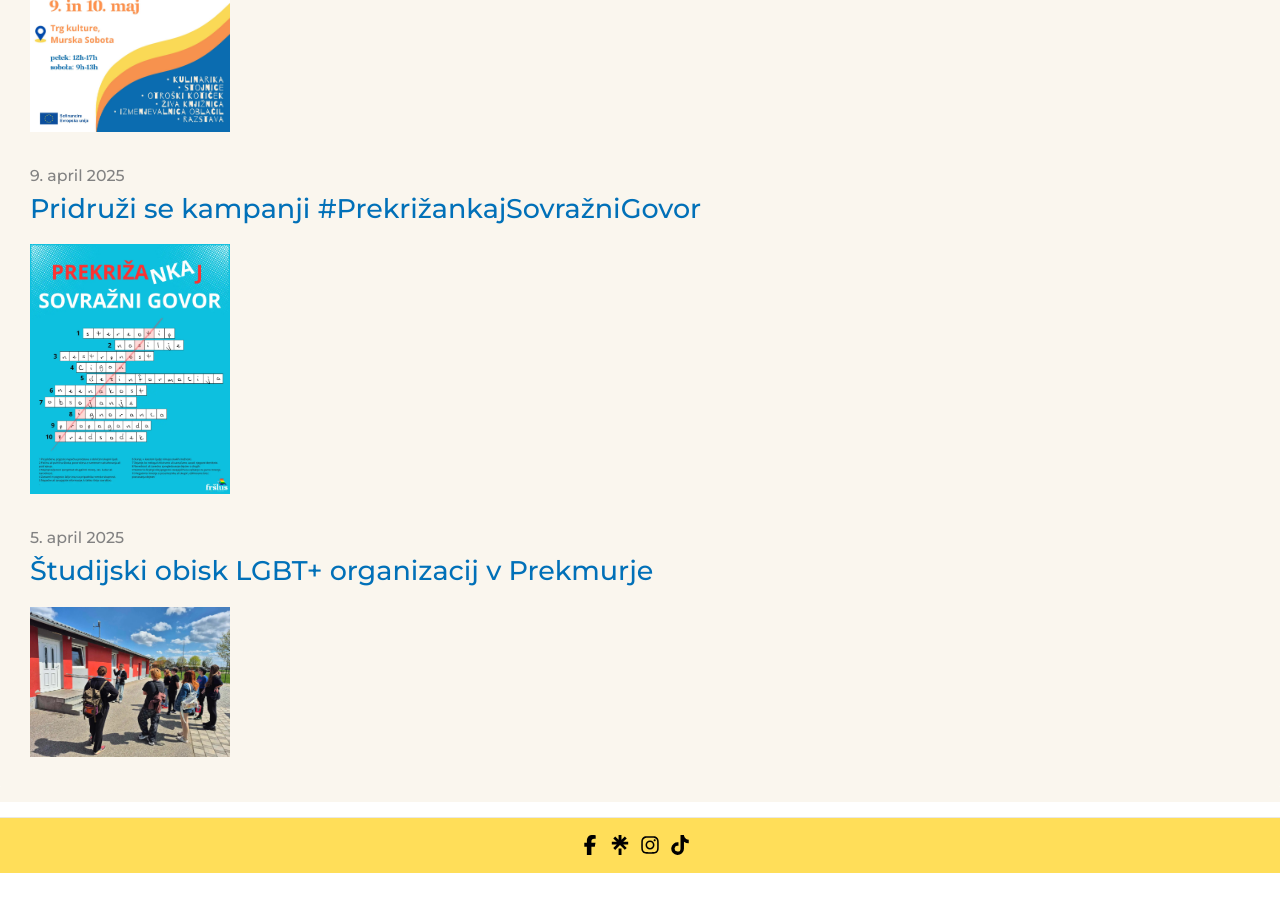
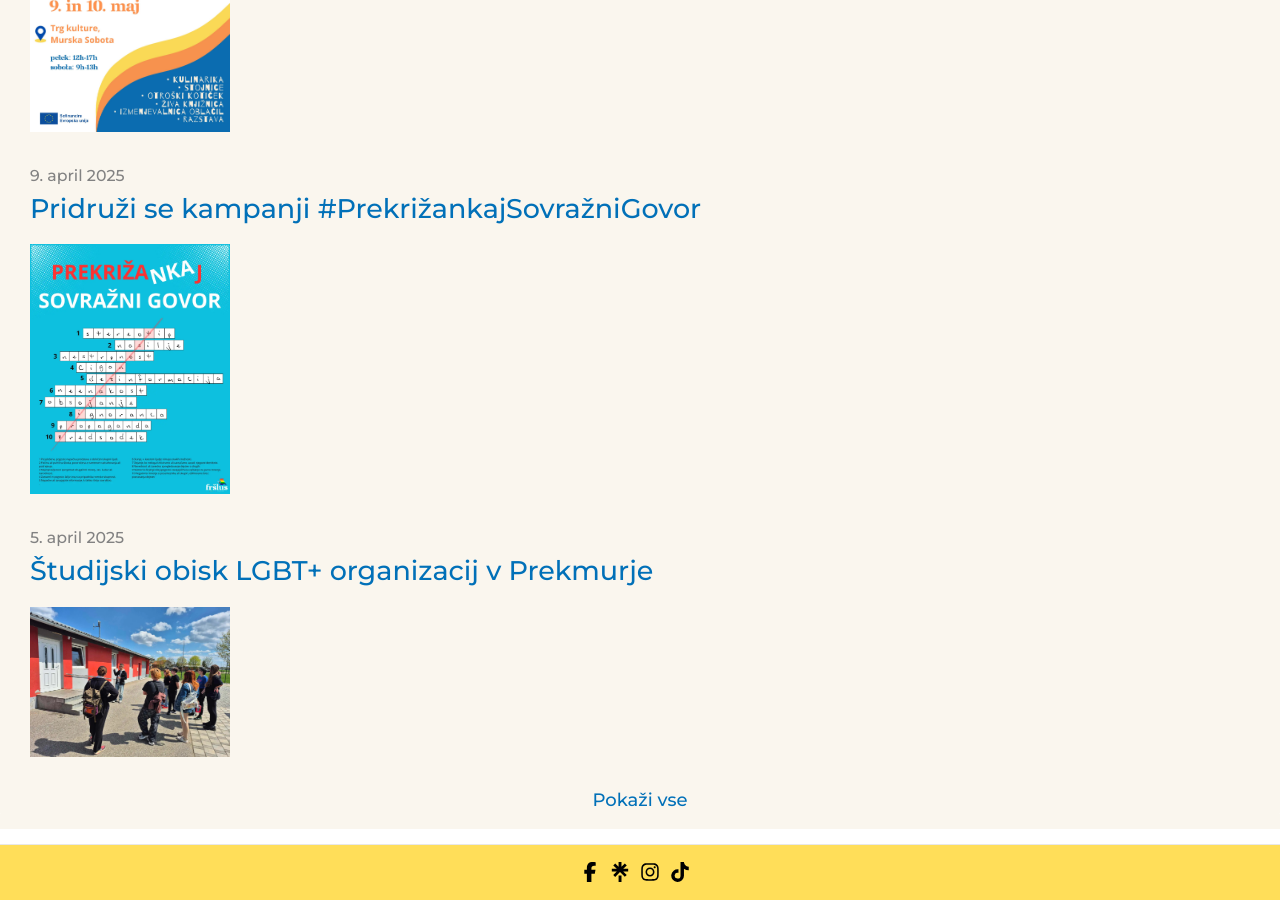
Before and after one commit to drustvofrslus/drustvofrslus.github.io, a Jekyll site: the page built from index.md, in a window 1280 px wide and 900 px high, scrolled down 1469 px. Built offline with Jekyll 4.4.1, drawn with Linux system fonts in a browser that asks for light colours; some web fonts are replaced; before the commit the page ends 2342 px from its top, so only the background shows below that.

Commit message:
Update home.html

```diff
--- a/_layouts/home.html
+++ b/_layouts/home.html
@@ -35,6 +35,10 @@ layout: default
       {%- endfor -%}
     </ul>
 
+    <div style="text-align: center; margin-top: 30px;">
+      <a href="/novice/" class="page-link">Pokaži vse</a>
+    </div>
+
   {%- endif -%}
 
 </div>
```
